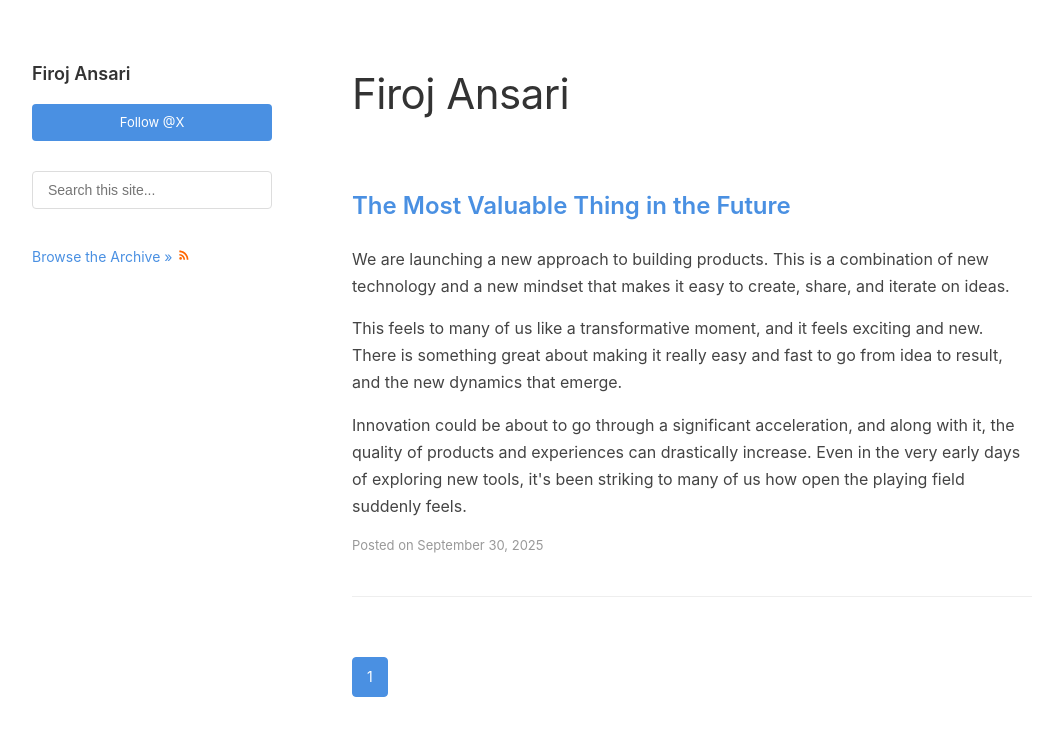
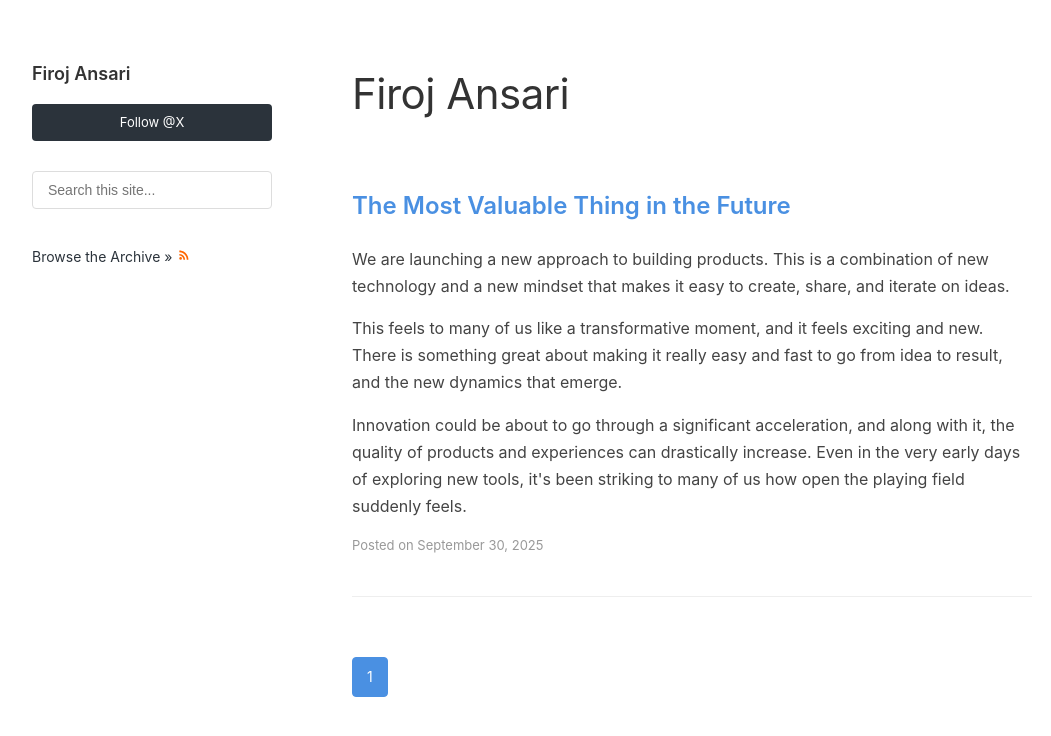
Before and after one commit to SmartestModel/firojansari, a plain HTML site: page index.html in a window 1280 px wide. Shown: the whole page, without its empty margins (28-1079 px from the left). Drawn offline with Linux system fonts and the light colour scheme.

Commit message:
Change background and border colors in index.html

```diff
--- a/index.html
+++ b/index.html
@@ -50,7 +50,7 @@
         .social-links a {
             display: inline-block;
             padding: 8px 16px;
-            background: #4a90e2;
+            background: #2b333b;
             color: white;
             text-decoration: none;
             border-radius: 4px;
@@ -64,7 +64,7 @@
         }
 
         .twitter-follow {
-            background: #1da1f2;
+            background: #2b333b;
         }
 
         .twitter-follow:hover {
@@ -85,11 +85,11 @@
         }
 
         .search-box input:focus {
-            border-color: #4a90e2;
+            border-color: #2b333b;
         }
 
         .archive-link {
-            color: #4a90e2;
+            color: #2b333b;
             text-decoration: none;
             font-size: 14px;
         }
```
